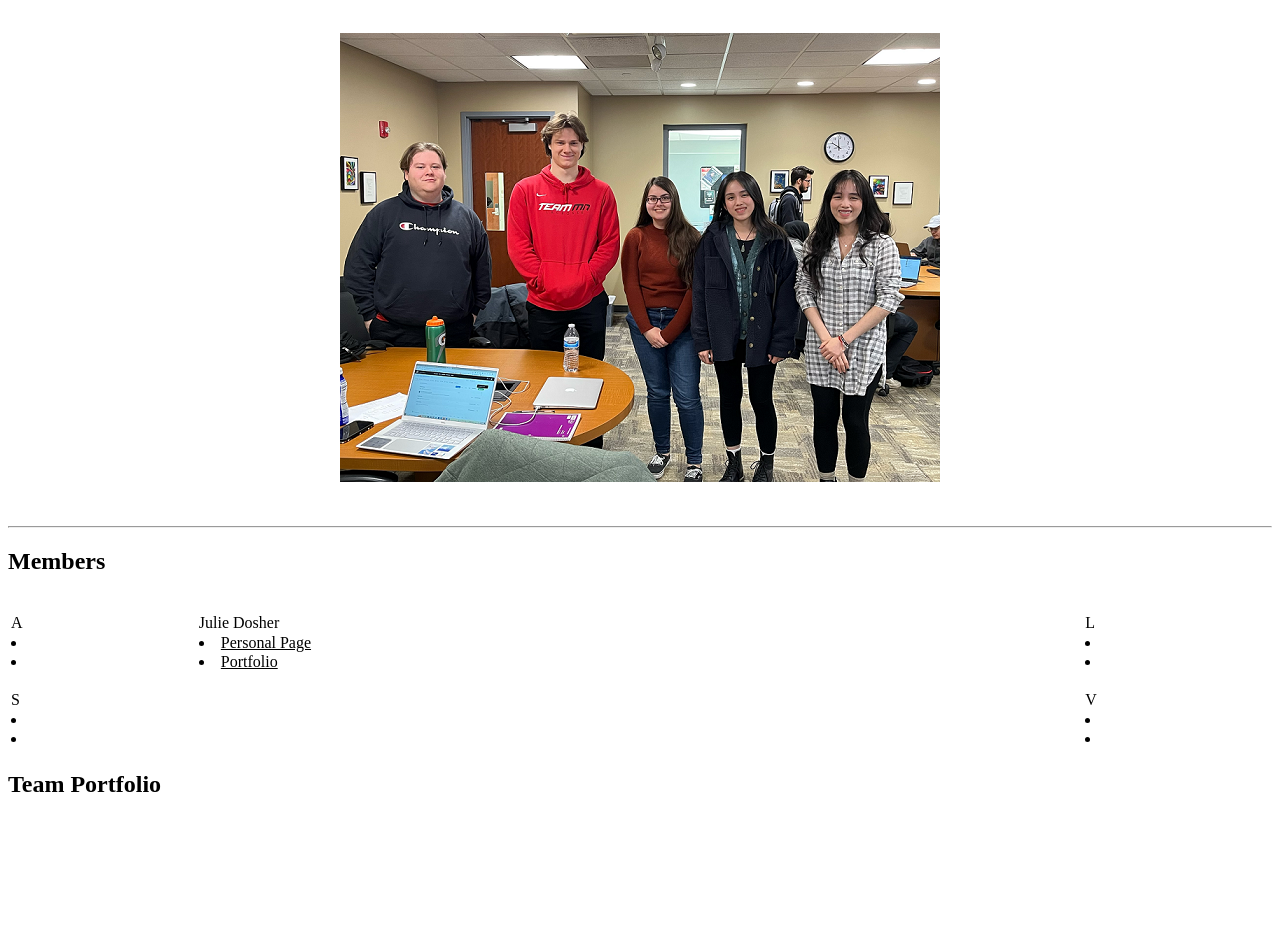
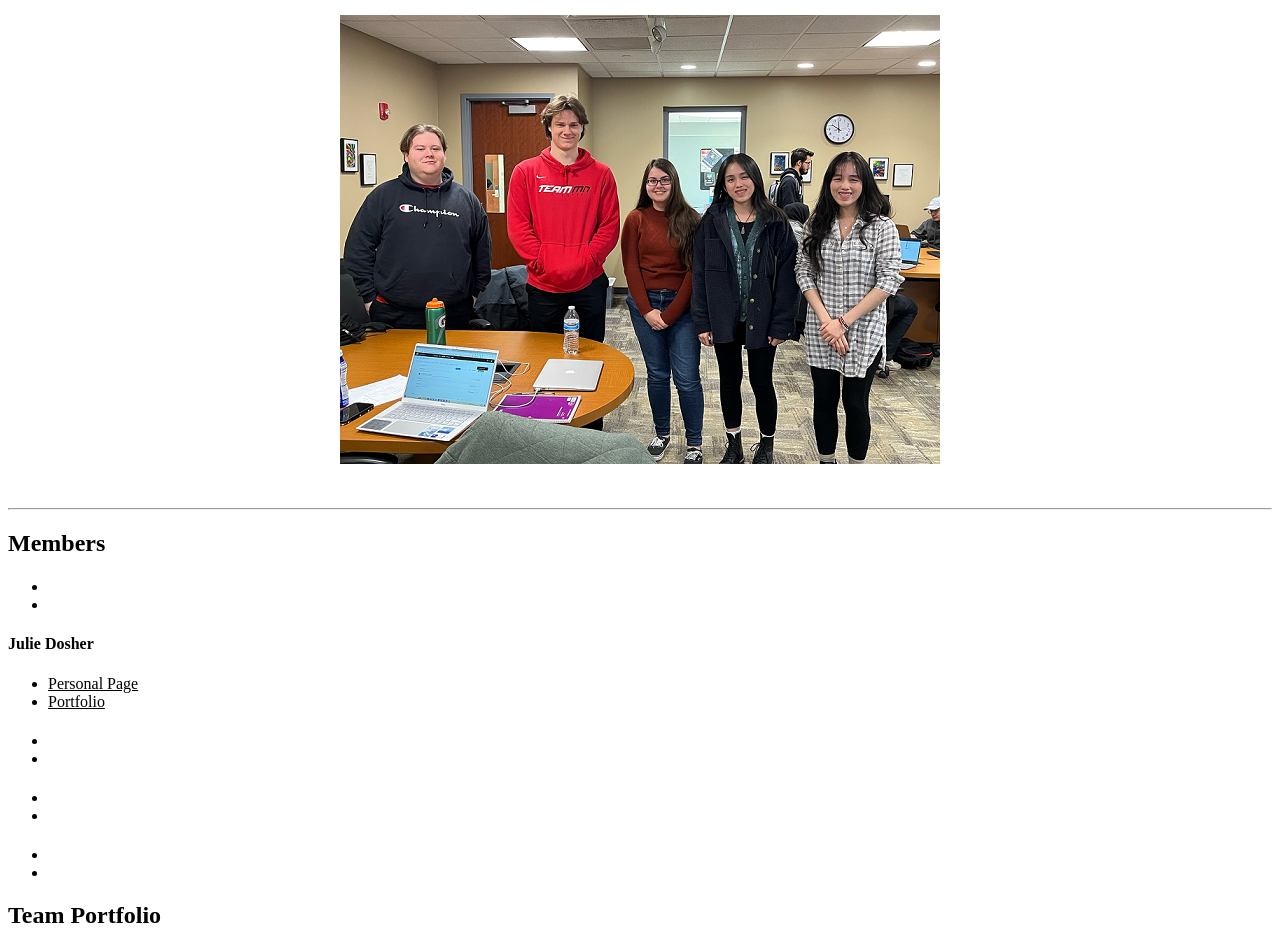
Before and after one commit to JustEnough-WebApp/GettingToKnowEachOther_Teams, a website: page index.html in a window 1280 px wide. Shown: the part 105-1054 px from the top of the page. Before the commit the page ends 922 px from the top, so only its background shows below. Drawn offline with Linux system fonts and the light colour scheme.

Commit message:
removed table, replaced with list format

```diff
--- a/index.html
+++ b/index.html
@@ -7,17 +7,17 @@
         <script src="./script.js"></script>
     </head>
 
+
     <body>
         <section id="Heading"> <!-- Section that contains the image map -->
             <h1>DeadPoetsScrumciety</h1>
-            <br>
             <img src="./images/team_picture.png" alt="Scrum Team" width="600" class="center"
                 usemap="#teamMap">
 
             <map name="teamMap">
-                <!-- Person 1 -->
+                <!-- Alex -->
 
-                <!-- Person 2 -->
+                <!-- Soren -->
 
                 <area shape="poly"
                     coords="299,189,286,202,281,232,287,261,288,281,294,314,304,343,309,374,318,
@@ -26,55 +26,50 @@
                     154,300,167" href="https://juliedosher-cpsc440-intro.azurewebsites.net/"
                     target="_blank" alt="Julie" title="Julie">
 
-                <!-- Person 4 -->
+                <!-- Vy -->
 
-                <!-- Person 5 -->
+                <!-- Le -->
             </map>
         </section>
+
 
         <br><br>
         <hr>
         <section id="Members"> <!-- Section that lists all members of the scrum team -->
             <h2>Members</h2>
-            <table> <!-- Table that stores each member, nicely formats the data -->
-                <tr>
-                    <td>
-                        <p>A<!-- Alex --></p>
+
+            <h4><!-- Alex --></h4>
+            <ul>
                 <li><a></a></li>
                 <li><a></a></li>
-                    </td>
-                    <td>
-                        <p>Julie Dosher</p>
-                        <li><a href="https://juliedosher-cpsc440-intro.azurewebsites.net/"
-                            target="_blank">Personal Page</a></li>
+            </ul>
+
+            <h4>Julie Dosher</h4>
+            <ul>
+                <li><a href="https://juliedosher-cpsc440-intro.azurewebsites.net/" target="_blank">
+                    Personal Page</a></li>
                 <li><a href="https://juliedosher-cpsc440-portfolio.azurewebsites.net/"
                     target="_blank">Portfolio</a></li>
-                    </td>
-                    <td>
-                        <p>L<!-- Le --></p>
+            </ul>
+
+            <h4><!-- Le --></h4>
+            <ul>
                 <li><a></a></li>
                 <li><a></a></li>
-                    </td>
-                </tr>
-                <tr>
-                    <td>
-                        <p>S<!-- Soren --></p>
+            </ul>
+
+            <h4><!-- Soren --></h4>
+            <ul>
                 <li><a></a></li>
                 <li><a></a></li>
-                    </td>
-                    <td>
-                        <p></p>
-                        <!-- leave empty -->
-                    </td>
-                    <td>
-                        <p>V<!-- Vy --></p>
+            </ul>
+
+            <h4><!-- Vy --></h4>
+            <ul>
                 <li><a></a></li>
                 <li><a></a></li>
-                    </td>
-                </tr>
-            </table>
+            </ul>
         </section>
-
 
 
         <section id="Portfolio"> <!-- Section that serves as Team Portfolio of projects -->
--- a/static/style.css
+++ b/static/style.css
@@ -1,18 +1,11 @@
 a {color: black;}
 h1 {font-size: 32pt; text-align: center;}
-table {text-align: left; width: 100%}
+
 
 #Intro {
     height: 100vh;
 }
 
-#Members p {
-    margin-bottom: 2px;
-}
-
-#Members li {
-    margin-top: 1px;
-}
 
 .center {
     display: block;
```
Lines whose indentation alone changed are shown as unchanged.
